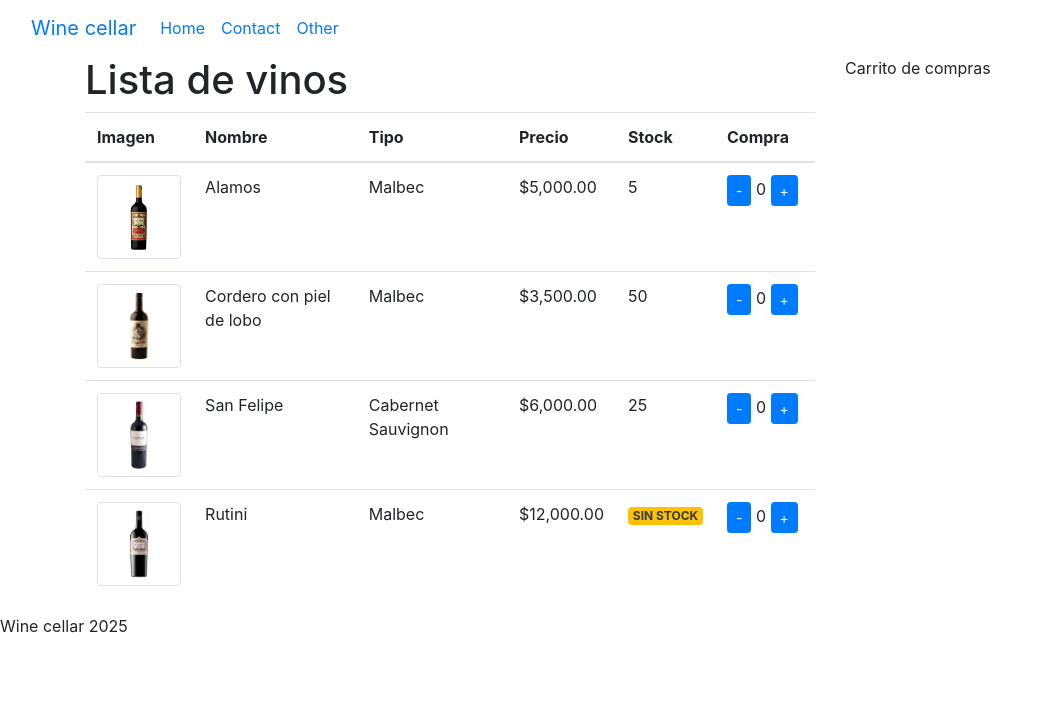
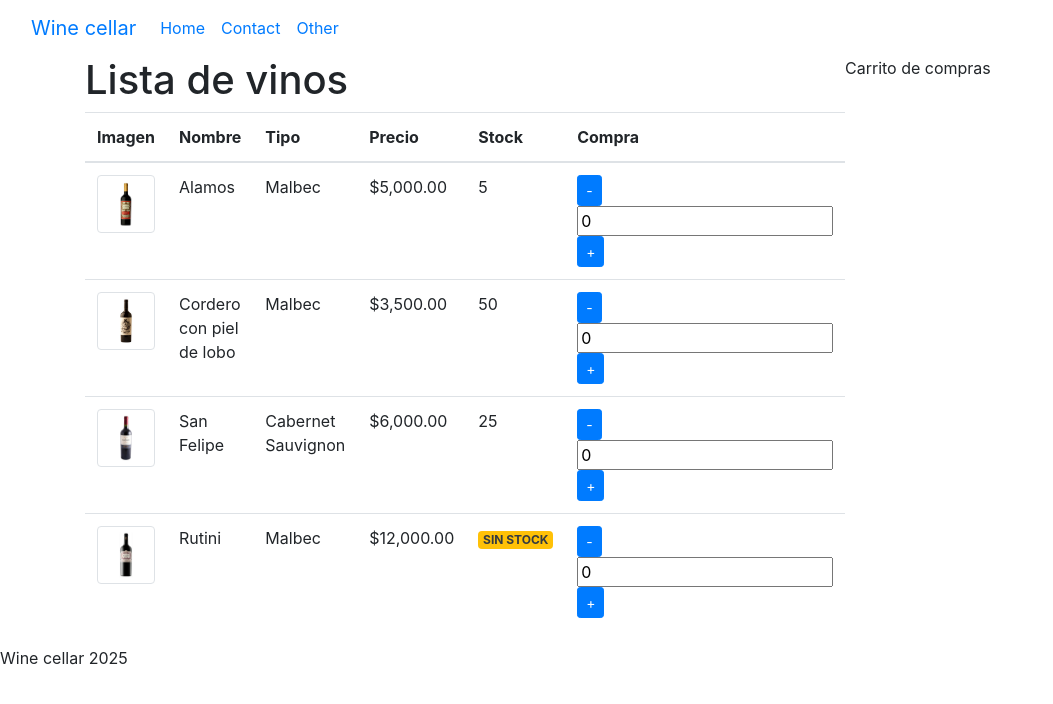
Before and after one commit to izaratedev/Angular, an Angular app in the folder wine-cellar/: page / in a window 1280 px wide. Shown: the top 704 px of the page, without its empty margins (0-1053 px from the left). Built offline with nearby package versions, Linux system fonts and the light colour scheme.

Commit message:
Utilizamos Two-Way Data Binding mediante [(ngModel)]

```diff
--- a/wine-cellar/src/app/app.module.ts
+++ b/wine-cellar/src/app/app.module.ts
@@ -4,6 +4,8 @@
 import { AppRoutingModule } from './app-routing.module';
 import { AppComponent } from './app.component';
 import { WineListComponent } from './wine-list/wine-list.component';
+
+import { FormsModule } from '@angular/forms';
 
 @NgModule({
   declarations: [
@@ -12,7 +14,8 @@
   ],
   imports: [
     BrowserModule,
-    AppRoutingModule
+    AppRoutingModule,
+    FormsModule
   ],
   providers: [
     provideClientHydration(withEventReplay())
--- a/wine-cellar/src/app/wine-list/wine-list.component.html
+++ b/wine-cellar/src/app/wine-list/wine-list.component.html
@@ -27,7 +27,7 @@
             }
             <td width="100">
                 <button class="btn btn-primary btn-sm" (click)="downQuantity(wine)">-</button>
-                {{wine.quantity}}
+                <input type="text" [(ngModel)]="wine.quantity"> <!--(keyup)="changeQuantity($event, wine)"  Esto no me anduvo-->
                 <button class="btn btn-primary btn-sm" (click)="upQuantity(wine)">+</button>
             </td>
 
```
Also changed, not shown: wine-cellar/src/app/wine-list/wine-list.component.ts (+8 -1 lines).
